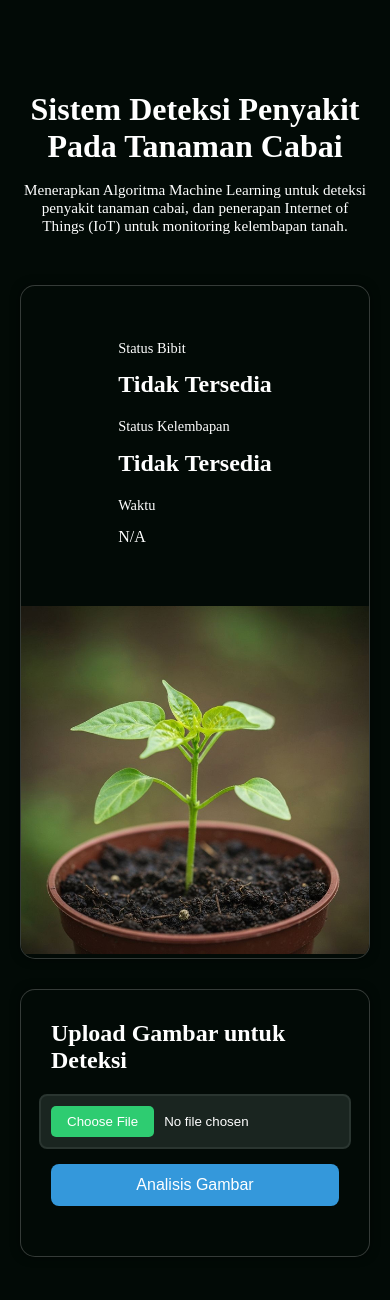
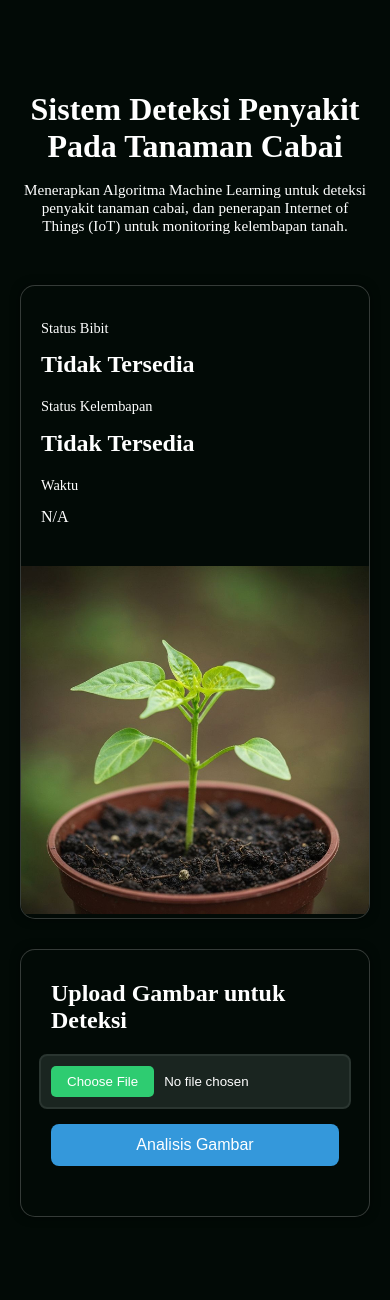
Before and after one commit to IlmanNafi11/chili-disease-detection, a FastAPI app: page / in a window 390 px wide. Shown: the top 1300 px of the page. After the commit the page ends 1217 px from the top, so only its background shows below. Run offline with FastAPI, Linux system fonts and the light colour scheme; parts of the project's set-up code (start-up, migrations or seed data) failed here and were passed over.

Commit message:
Fixed: - Fixed styling to suit UI/UX

```diff
--- a/static/style.css
+++ b/static/style.css
@@ -1,14 +1,16 @@
 body {
     margin: 0;
     font-family: 'Merriweather', serif;
-    background-color: #020A06;
-    color: #ffffff;
+    background-color: #020A06 !important;
+    color: #ffffff !important;
+    min-height: 100vh;
 }
 
 .container {
     max-width: 1200px;
     margin: 50px auto;
     padding: 20px;
+    background-color: #020A06 !important;
 }
 
 header {
@@ -145,33 +155,73 @@ h1 {
 .loading {
     text-align: center;
     padding: 20px;
-    color: #3498db;
+    color: #ffffff !important;
     font-weight: bold;
 }
 
 .status-sehat {
-    color: #22C55E;
+    color: #22C55E !important;
     font-weight: bold;
-    text-decoration: underline;
+    text-decoration: underline !important;
 }
 
 .status-sakit {
-    color: #CE2B1A;
+    color: #CE2B1A !important;
     font-weight: bold;
-    text-decoration: underline;
+    text-decoration: underline !important;
 }
 
 .error {
     background-color: #c0392b;
-    color: #ffffff;
+    color: #ffffff !important;
     padding: 15px;
     border-radius: 8px;
     margin-top: 15px;
 }
 
+/* Specific overrides for important elements */
+h1, h2, h3, h4, h5, h6, p, span, div, label {
+    color: #ffffff !important;
+}
+
+.loading p {
+    color: #ffffff !important;
+}
+
+.content, .upload-section {
+    background-color: #020A06 !important;
+    border: 1px solid rgba(255, 255, 255, 0.2) !important;
+}
+
+html {
+    background-color: #020A06 !important;
+}
+
 @media (max-width: 768px) {
     .content {
         flex-direction: column;
+        align-items: stretch;
+        justify-content: flex-start;
+    }
+
+    .info {
+        text-align: left;
+        padding: 20px;
+        width: 100%;
+        flex: none;
+    }
+
+    .image {
+        width: 100%;
+        padding: 0;
+        flex: none;
+    }
+
+    .image img {
+        width: 100%;
+        height: auto;
+        max-height: none;
+        object-fit: fill;
     }
 
     .upload-form {
--- a/templates/index.html
+++ b/templates/index.html
@@ -3,7 +3,8 @@
 <head>
     <meta charset="UTF-8">
     <meta name="viewport" content="width=device-width, initial-scale=1.0">
-    <title>Sistem Deteksi Penyakit Tanaman Cabai</title>
+    <title>Agro Chili Sense</title>
+    <link rel="icon" type="image/svg+xml" href="/static/logo.svg">
     <link rel="stylesheet" href="/static/style.css">
 </head>
 <body>
```
Also changed, not shown: other parts of static/style.css (+22 -14 lines), static/logo.svg (added).
